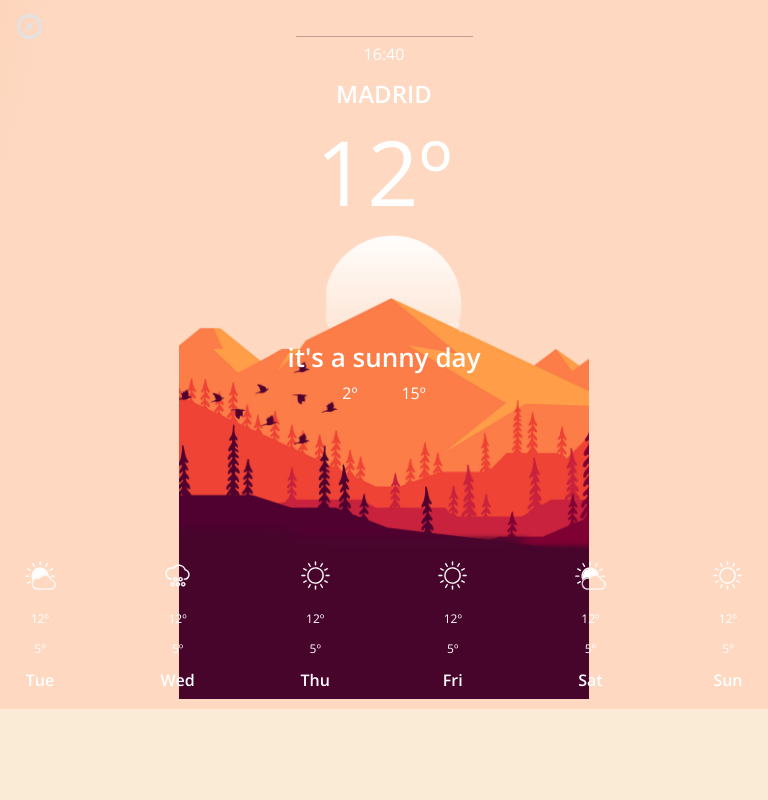
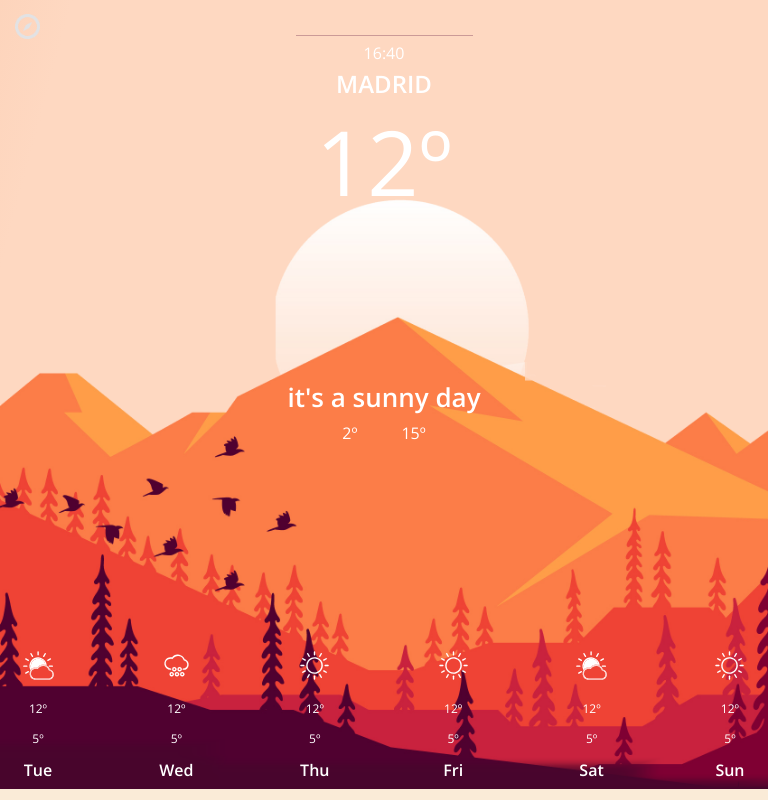
Before and after one commit to alteapin/easly-s4-chaman, a React (Create React App) app: page / in a window 768 px wide. Built offline with nearby package versions, Linux system fonts and the light colour scheme.

Commit message:
design responsive

```diff
--- a/src/components/App/App.scss
+++ b/src/components/App/App.scss
@@ -1,5 +1,4 @@
 .App {
-  padding: 10px 2px;
   text-align: center;
   width: 100%;
   background: linear-gradient(-75deg, #fed8c1, #fed8c1, #eb8249,#ef4335, #ff9d48);
@@ -20,7 +19,17 @@
     }
 
 .bg-image {
-    background-size: 410px;
+    background-size: 425px;
+    width: 100%;
     background-position: bottom;
     background-repeat: no-repeat;
 }
+
+@media all and (min-width: 425px) and (max-width: 768px) {
+    .bg-image {
+        background-size: cover;
+        width: 100%;
+        background-position: 0 165px;
+        background-repeat: no-repeat;
+    }
+  }
--- a/src/components/Daily/Daily.scss
+++ b/src/components/Daily/Daily.scss
@@ -1,9 +1,16 @@
 .container__daily{
     padding: 2%;
-    height: 40vh ;
+    height: 200px;
     display: flex;
     flex-direction: column;
     justify-content: center;
     align-items: center;
 
 }
+
+
+@media all and (min-width: 425px) and (max-width: 768px) {
+    .container__sentence {
+        height: 40vh ;
+    }
+  }
--- a/src/components/LocationFinder/LocationFinder.scss
+++ b/src/components/LocationFinder/LocationFinder.scss
@@ -4,6 +4,7 @@
     justify-content: center;
     align-items: center;
     position: relative;
+    padding: 15px 2px 5px;
 }
 
 .location-finder_input {
--- a/src/components/MainInfo/MainInfo.scss
+++ b/src/components/MainInfo/MainInfo.scss
@@ -4,3 +4,9 @@
     flex-direction: column;
     align-items: center;
 }
+
+@media all and (min-width: 425px) and (max-width: 768px) {
+    .container__mainInfo-daily {
+            height: 400px;
+    }
+  }
--- a/src/components/Sentence/Sentence.scss
+++ b/src/components/Sentence/Sentence.scss
@@ -6,3 +6,10 @@
   height: 50px;
   margin-top: 100px;
 }
+
+
+@media all and (min-width: 425px) and (max-width: 768px) {
+  .container__sentence {
+      margin-top: 150px;
+  }
+}
```
